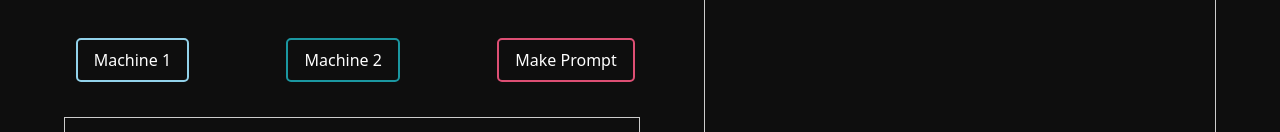
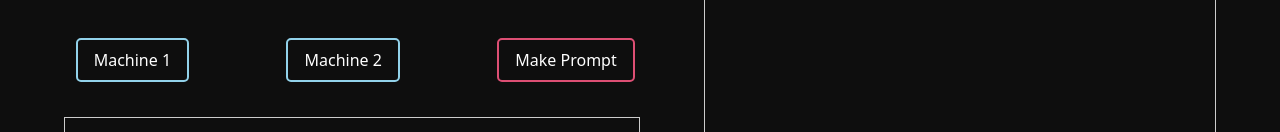
Before and after one commit to Paridhii27/ARS-human-machines, a plain HTML site: page src/human_machine/public/index.html in a window 1280 px wide. Shown: the part 371-503 px from the top of the page. Drawn offline with nearby package versions, Linux system fonts and the light colour scheme; a web font is replaced by a local one.

Commit message:
bug fixing

```diff
--- a/src/human_machine/public/index.html
+++ b/src/human_machine/public/index.html
@@ -26,7 +26,7 @@
           </div>
           <div class="machine_generators">
             <button id="dalle">Machine 1</button>
-            <button id="fal">Machine 2</button>
+            <button id="dalle">Machine 2</button>
             <!-- <button id="falfast">Machine 3</button> -->
             <button id="makeprompt">Make Prompt</button>
           </div>
```
